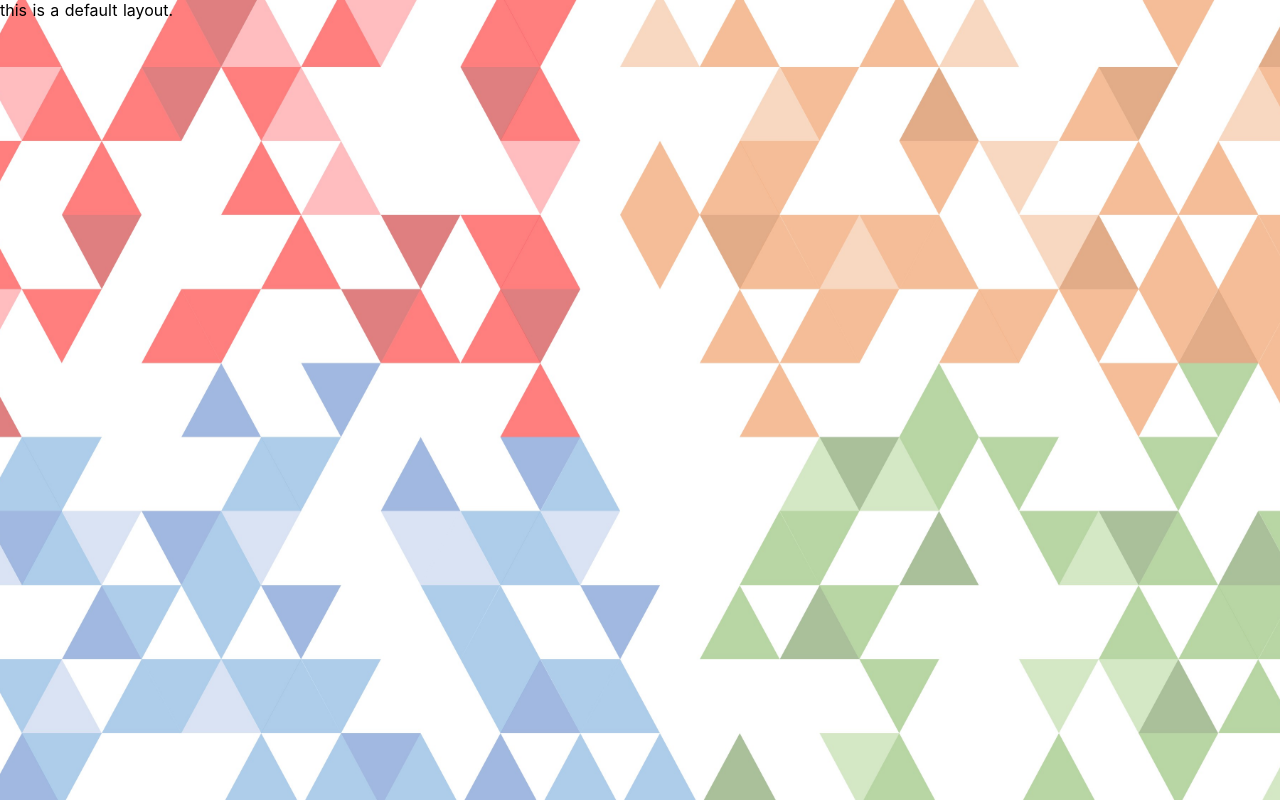
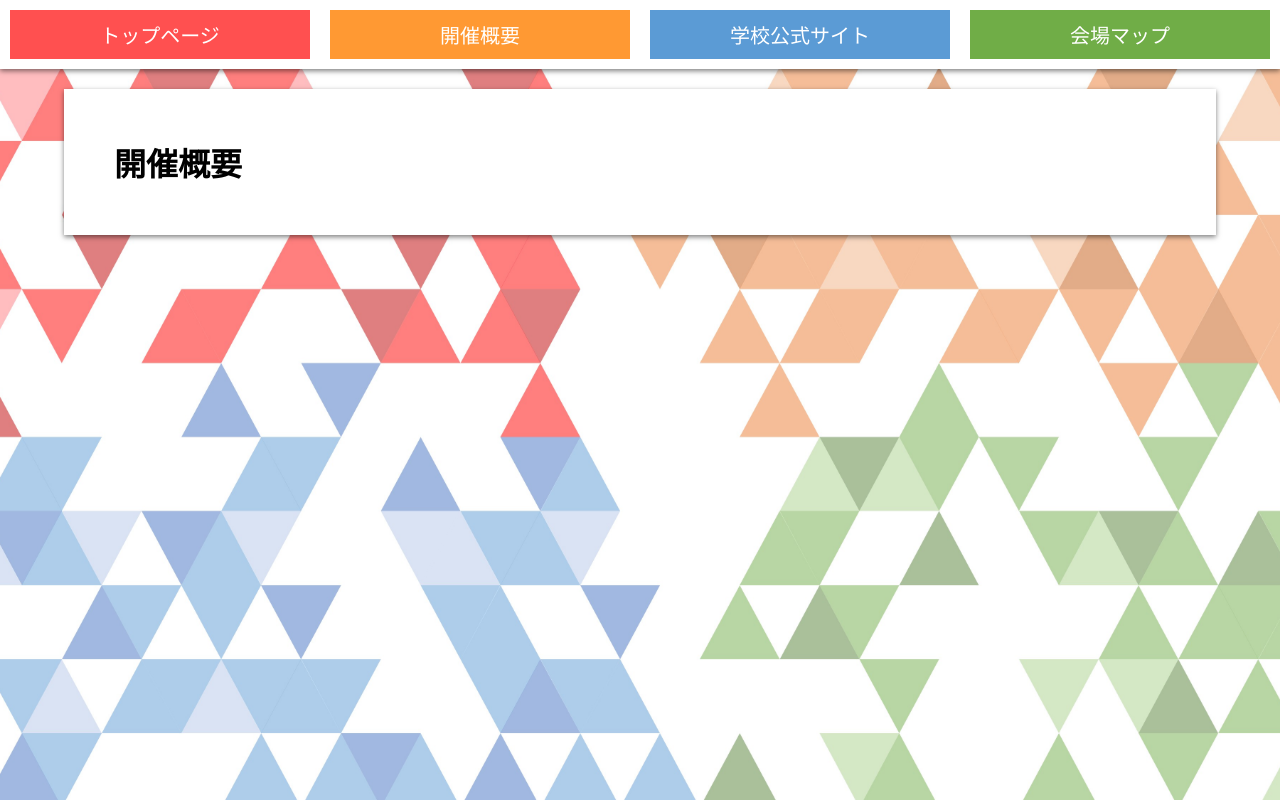
Before and after one commit to neiropw/uths.xyz, a Nuxt app: page /about in a window 1280 px wide. Built offline with nearby package versions, Linux system fonts and the light colour scheme.

Commit message:
ページ作成

```diff
--- a/components/AppNavbar.vue
+++ b/components/AppNavbar.vue
@@ -2,9 +2,9 @@
   <nav class="nav">
     <ul>
       <li><nuxt-link to="/" class="ms">トップページ</nuxt-link></li>
-      <li><a href="#" class="ei">開催概要</a></li>
+      <li><nuxt-link to="/about" class="ei">開催概要</nuxt-link></li>
       <li><a href="http://www.tochigi-edu.ed.jp/utsunomiyakogyo/nc2/" target="_blank" class="bd">学校公式サイト</a></li>
-      <li><a href="#" class="es">会場マップ</a></li>
+      <li><nuxt-link to="/map" class="es">会場マップ</nuxt-link></li>
     </ul>
   </nav>
 </template>
--- /dev/null
+++ b/pages/about/index.vue
@@ -0,0 +1,28 @@
+<template>
+  <div>
+    <h1>{{ title }}</h1>
+  </div>
+</template>
+
+<script>
+
+export default {
+  layout: 'page',
+  head() {
+    return {
+      title: `${this.title} - 宇工祭Webパンフレット`
+    }
+  },
+  data() {
+    return {
+      title: '開催概要',
+    }
+  },
+  created() {}
+}
+
+</script>
+
+<style scoped>
+
+</style>
--- /dev/null
+++ b/pages/map/index.vue
@@ -0,0 +1,28 @@
+<template>
+  <div>
+    <h1>{{ title }}</h1>
+  </div>
+</template>
+
+<script>
+
+export default {
+  layout: 'page',
+  head() {
+    return {
+      title: `${this.title} - 宇工祭Webパンフレット`
+    }
+  },
+  data() {
+    return {
+      title: '会場マップ'
+    }
+  },
+  created() {}
+}
+
+</script>
+
+<style scoped>
+
+</style>
```
